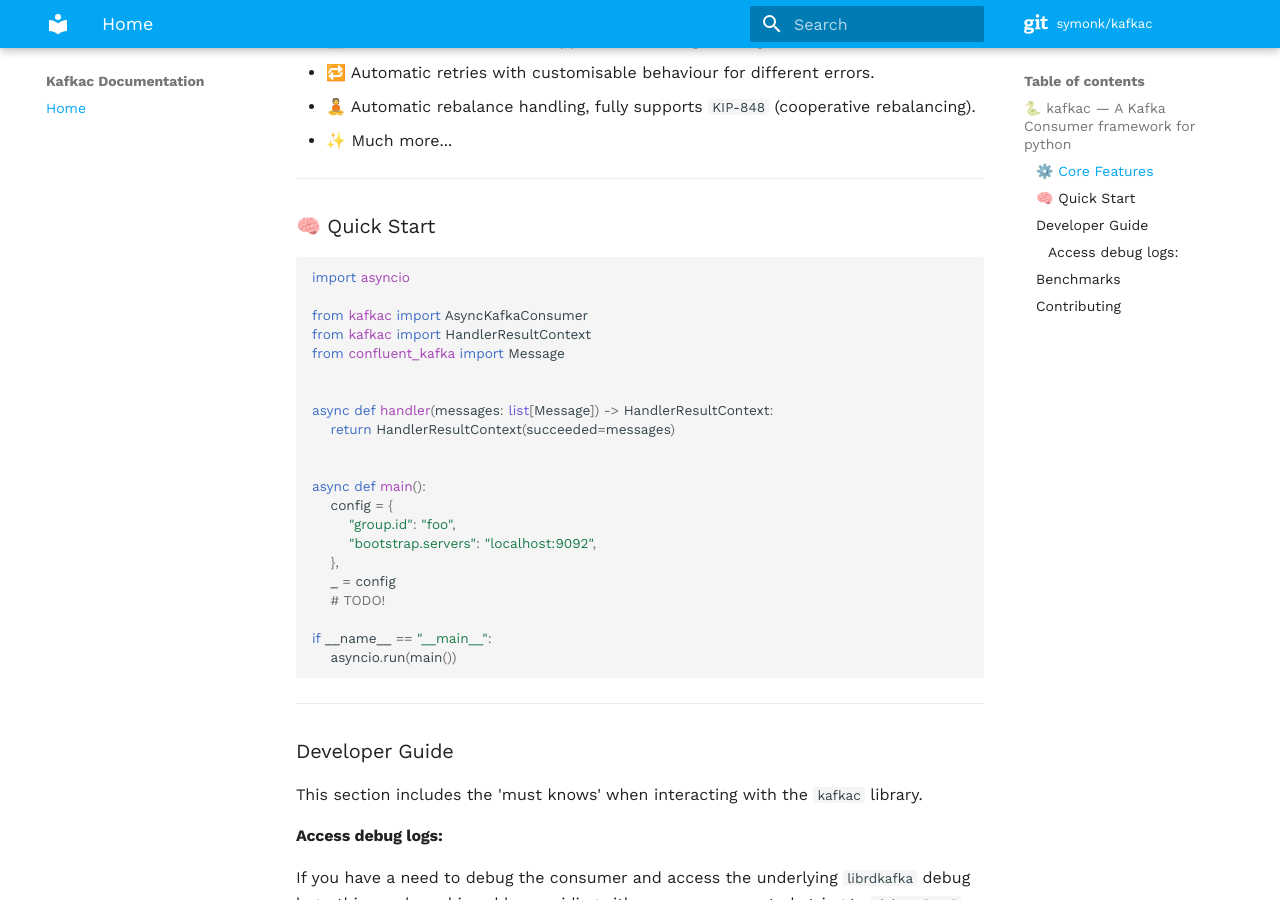
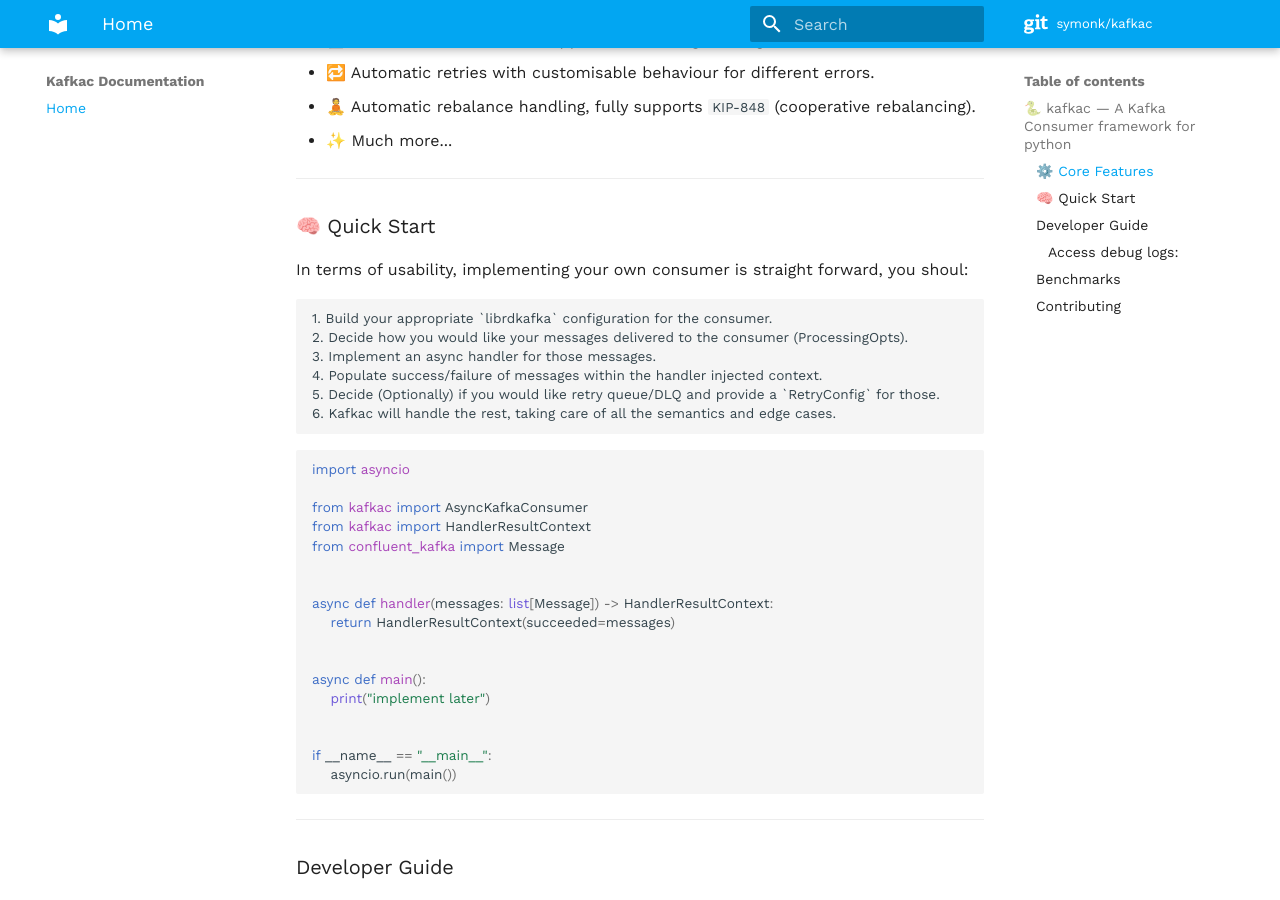
Before and after one commit to symonk/kafkac, an MkDocs documentation site: the page built from docs/index.md, in a window 1280 px wide and 900 px high, scrolled down 703 px. Built offline with MkDocs 1.6.1 and Material for MkDocs 9.7.7, drawn with Linux system fonts in a browser that asks for light colours; comment, search, counter and statistics services are not loaded.

Commit message:
Fix up docs

````diff
--- a/docs/index.md
+++ b/docs/index.md
@@ -26,6 +26,16 @@
 
 ### 🧠 Quick Start
 
+In terms of usability, implementing your own consumer is straight forward, you shoul:
+
+    1. Build your appropriate `librdkafka` configuration for the consumer.
+    2. Decide how you would like your messages delivered to the consumer (ProcessingOpts).
+    3. Implement an async handler for those messages.
+    4. Populate success/failure of messages within the handler injected context.
+    5. Decide (Optionally) if you would like retry queue/DLQ and provide a `RetryConfig` for those.
+    6. Kafkac will handle the rest, taking care of all the semantics and edge cases.
+
+
 ```python
 import asyncio
 
@@ -39,12 +49,8 @@
 
 
 async def main():
-    config = {
-        "group.id": "foo",
-        "bootstrap.servers": "localhost:9092",
-    },
-    _ = config
-    # TODO!
+    print("implement later")
+
 
 if __name__ == "__main__":
     asyncio.run(main())
````
